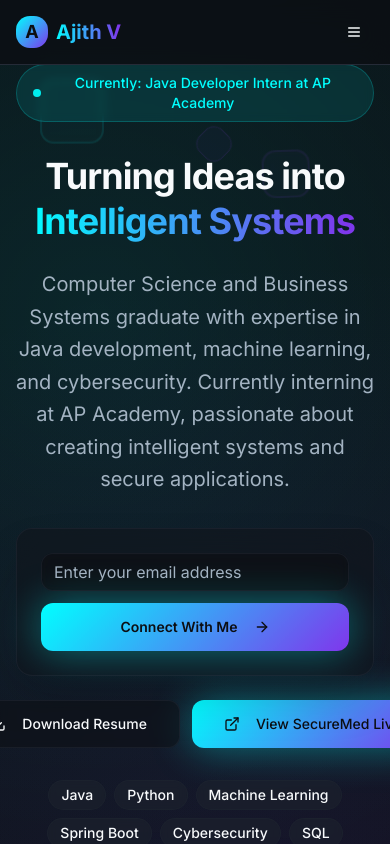
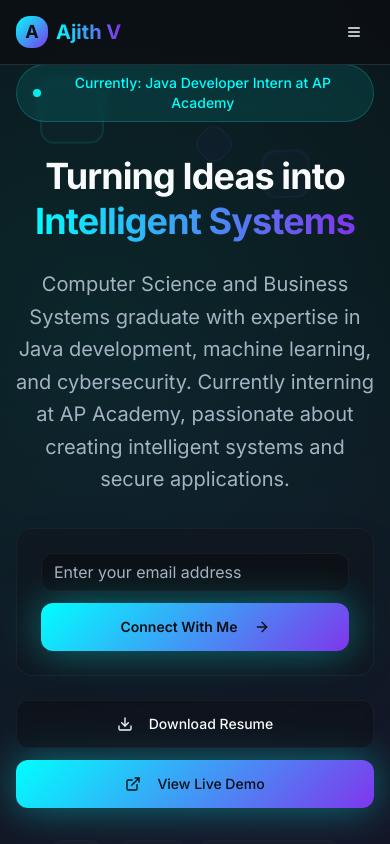
Before and after one commit to ajith2003madhuvana/ajith-v-portfolio-forge, a React (Vite) app: page / in a window 390 px wide. Shown: the top 844 px of the page. Built offline with nearby package versions, Linux system fonts and the light colour scheme.

Commit message:
Add live demo button
Add a "View Live Demo" button next to the "Download Resume" button in the Hero section.

```diff
--- a/src/components/Hero.tsx
+++ b/src/components/Hero.tsx
@@ -116,24 +116,24 @@ export const Hero = () => {
               </form>
             </div>
 
-            <div className="flex justify-center lg:justify-start gap-3">
+            <div className="flex flex-col sm:flex-row justify-center lg:justify-start gap-3">
               <Button
                 variant="outline"
                 asChild
-                className="group h-12 px-8 bg-background/50 backdrop-blur-sm border-border/50 hover:bg-primary/10 hover:border-primary/30 transition-all duration-300"
+                className="group h-12 px-6 bg-background/50 backdrop-blur-sm border-border/50 hover:bg-primary/10 hover:border-primary/30 transition-all duration-300"
               >
                 <a
                   href="https://drive.google.com/file/d/1ebxi5_1xUmknHymEQAjT34IgDJFOqv6N/view?usp=sharing"
                   target="_blank"
                   rel="noopener noreferrer"
                 >
-                  <Download className="mr-2 h-5 w-5 group-hover:animate-bounce" />
+                  <Download className="mr-2 h-4 w-4 group-hover:animate-bounce" />
                   Download Resume
                 </a>
               </Button>
               <Button
                 asChild
-                className="h-12 px-8 bg-gradient-primary hover:opacity-90 btn-glow"
+                className="h-12 px-6 bg-gradient-primary hover:opacity-90 btn-glow"
               >
                 <a
                   href="https://ajith2003madhuvana.github.io/Cryptography_SecureMed_Project/"
@@ -141,8 +141,8 @@ export const Hero = () => {
                   rel="noopener noreferrer"
                   className="flex items-center"
                 >
-                  <ExternalLink className="mr-2 h-5 w-5" />
-                  View SecureMed Live
+                  <ExternalLink className="mr-2 h-4 w-4" />
+                  View Live Demo
                 </a>
               </Button>
             </div>
```
